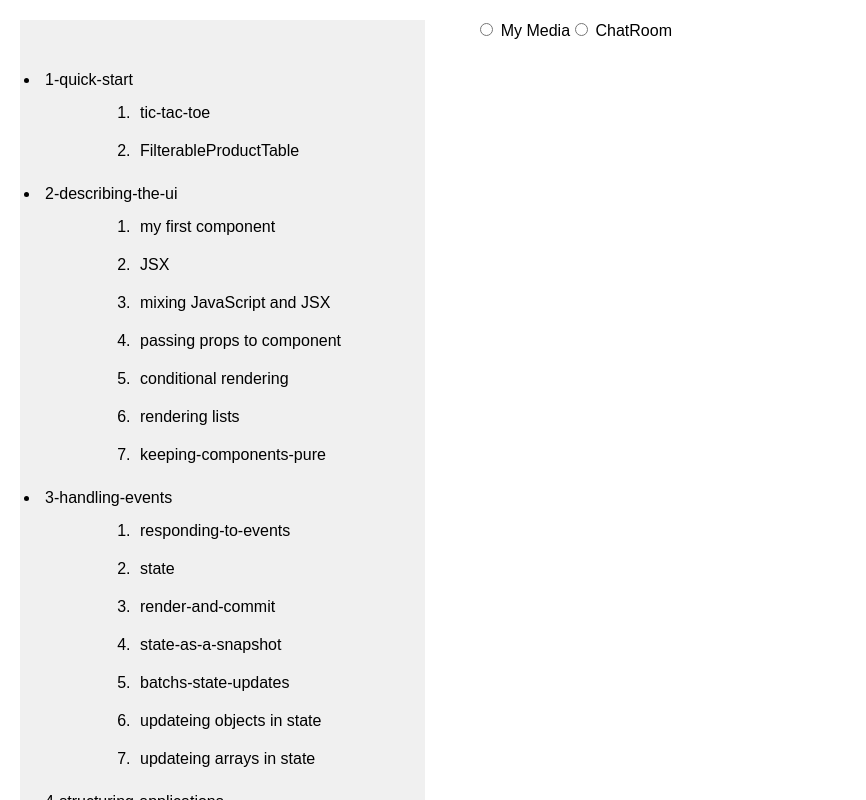
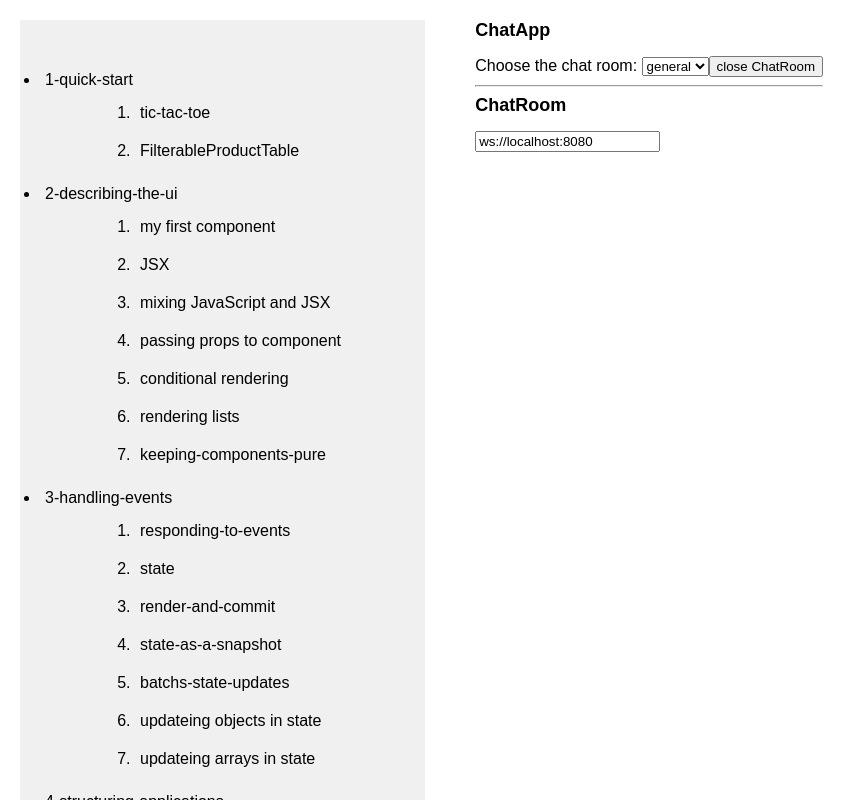
Before and after one commit to yuyongyu08/first-react-app, a React (Vite) app: page / in a window 1280 px wide. Shown: the top 800 px of the page, without its empty margins (0-866 px from the left). Built offline with nearby package versions, Linux system fonts and the light colour scheme.

Commit message:
lifecycle of effect

```diff
--- a/src/demos.jsx
+++ b/src/demos.jsx
@@ -27,6 +27,7 @@ import TaskAppWithReducerAndContext from "./views/4-managing-state/7-scaling-up-
 import Stopwatch from "./views/5-escape-hatches/1-referencing-values-with-refs/Stopwatch";
 import MyForm from "./views/5-escape-hatches/2-manipulating-the-dom-with-refs/MyForm";
 import MyApp from "./views/5-escape-hatches/3-synchronizing-with-effects/MyApp";
+import ChatApp from "./views/5-escape-hatches/5-lifecycle-of-reactive-effects/ChatApp";
 
 const demos = [
   {
@@ -155,6 +156,10 @@ const demos = [
       {
         title: "synchronizing-with-effects",
         compoment: <MyApp/>,
+      },
+      {
+        title: "lifecycle-of-reactive-effects",
+        compoment: <ChatApp/>,
       }
     ]
   }
--- /dev/null
+++ b/src/views/5-escape-hatches/5-lifecycle-of-reactive-effects/ChatApp.jsx
@@ -0,0 +1,29 @@
+import React, {useState} from "react";
+import ChatRoom from "./ChatRoom";
+
+export default function ChatApp() {
+    const [showRoom, setShowRoom] = useState(true);
+    const [roomId, setRoomId] = useState("general");
+
+  return (
+    <div>
+      <h1>ChatApp</h1>
+      <label>
+        Choose the chat room:{' '}
+        <select
+          value={roomId}
+          onChange={e => setRoomId(e.target.value)}
+        >
+          <option value="general">general</option>
+          <option value="travel">travel</option>
+          <option value="music">music</option>
+        </select>
+      </label>
+      <button onClick={() => setShowRoom(!showRoom)}>{showRoom ? 'close' : 'open'} ChatRoom</button>
+      <hr />
+      {
+        showRoom ? <ChatRoom roomId={roomId} /> : null
+      }
+    </div>
+  );
+}
--- /dev/null
+++ b/src/views/5-escape-hatches/5-lifecycle-of-reactive-effects/ChatRoom.jsx
@@ -0,0 +1,19 @@
+import React, { useEffect, useState } from "react";
+import { createConnection } from "./chat";
+
+export default function ChatRoom({ roomId }) {
+  const [serverURL, setServerURL] = useState("ws://localhost:8080");
+
+  useEffect(() => {
+    const connection = createConnection(serverURL, roomId);
+    connection.connect();
+    return () => connection.disconnect();
+  }, [roomId, serverURL]);
+
+  return (
+    <div>
+      <h1>ChatRoom</h1>
+      <input value={serverURL} onChange={(e) => setServerURL(e.target.value)} />
+    </div>
+  );
+}
--- /dev/null
+++ b/src/views/5-escape-hatches/5-lifecycle-of-reactive-effects/chat.js
@@ -0,0 +1,11 @@
+export function createConnection(serverUrl, roomId) {
+    // A real implementation would actually connect to the server
+    return {
+      connect() {
+        console.log('✅ Connecting to "' + roomId + '" room at ' + serverUrl + '...');
+      },
+      disconnect() {
+        console.log('❌ Disconnected from "' + roomId + '" room at ' + serverUrl);
+      }
+    };
+  }
--- a/vite.config.js
+++ b/vite.config.js
@@ -2,8 +2,9 @@ import { defineConfig } from "vite";
 import react from "@vitejs/plugin-react";
 
 export default defineConfig({
+  base: "/react-demo/",
   build: {
-  outDir: "/Users/roryyu/Devs/yuyongyu08.github.io/react-demo",
+    outDir: "/Users/roryyu/Devs/yuyongyu08.github.io/react-demo",
   },
   plugins: [react()],
   server: {
```
